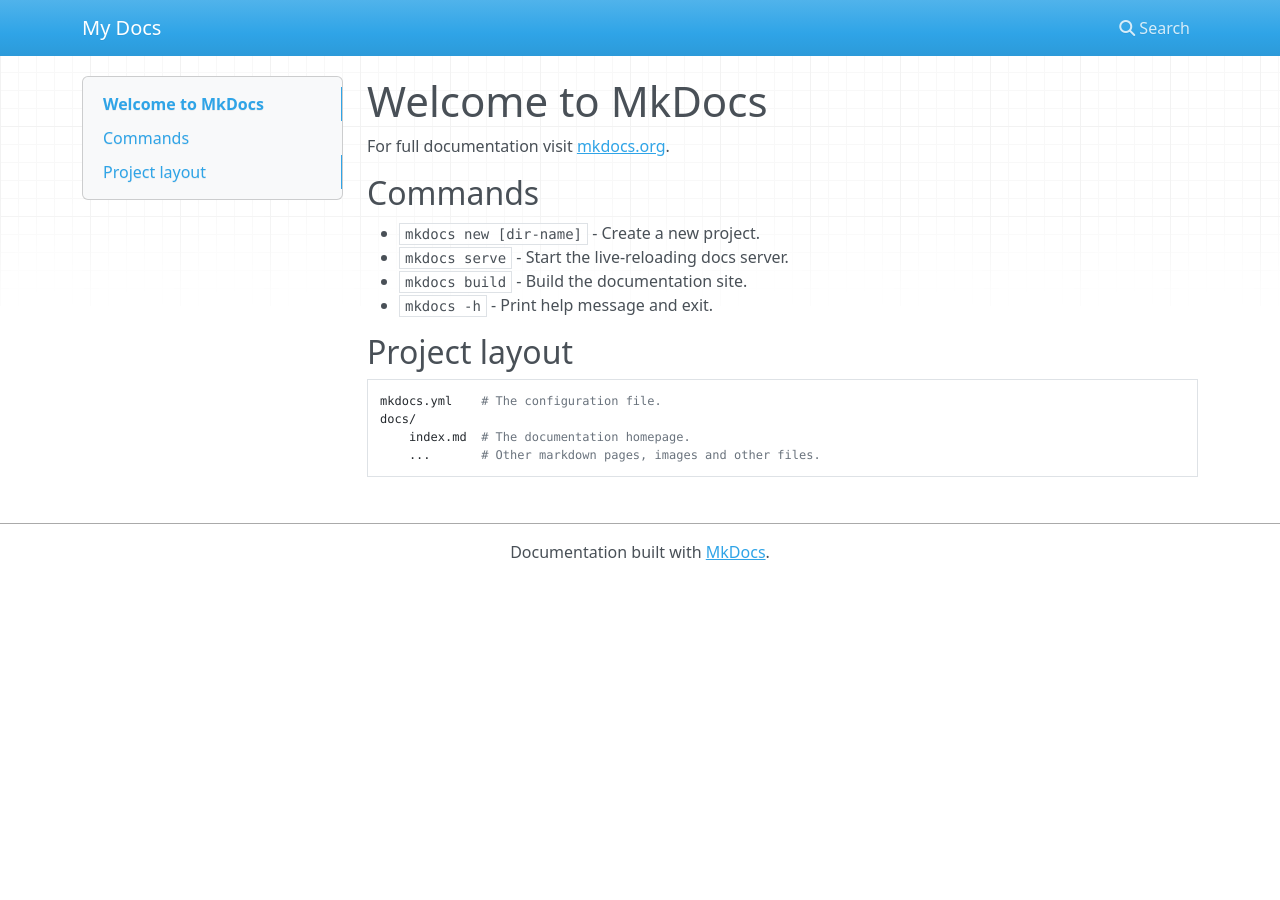
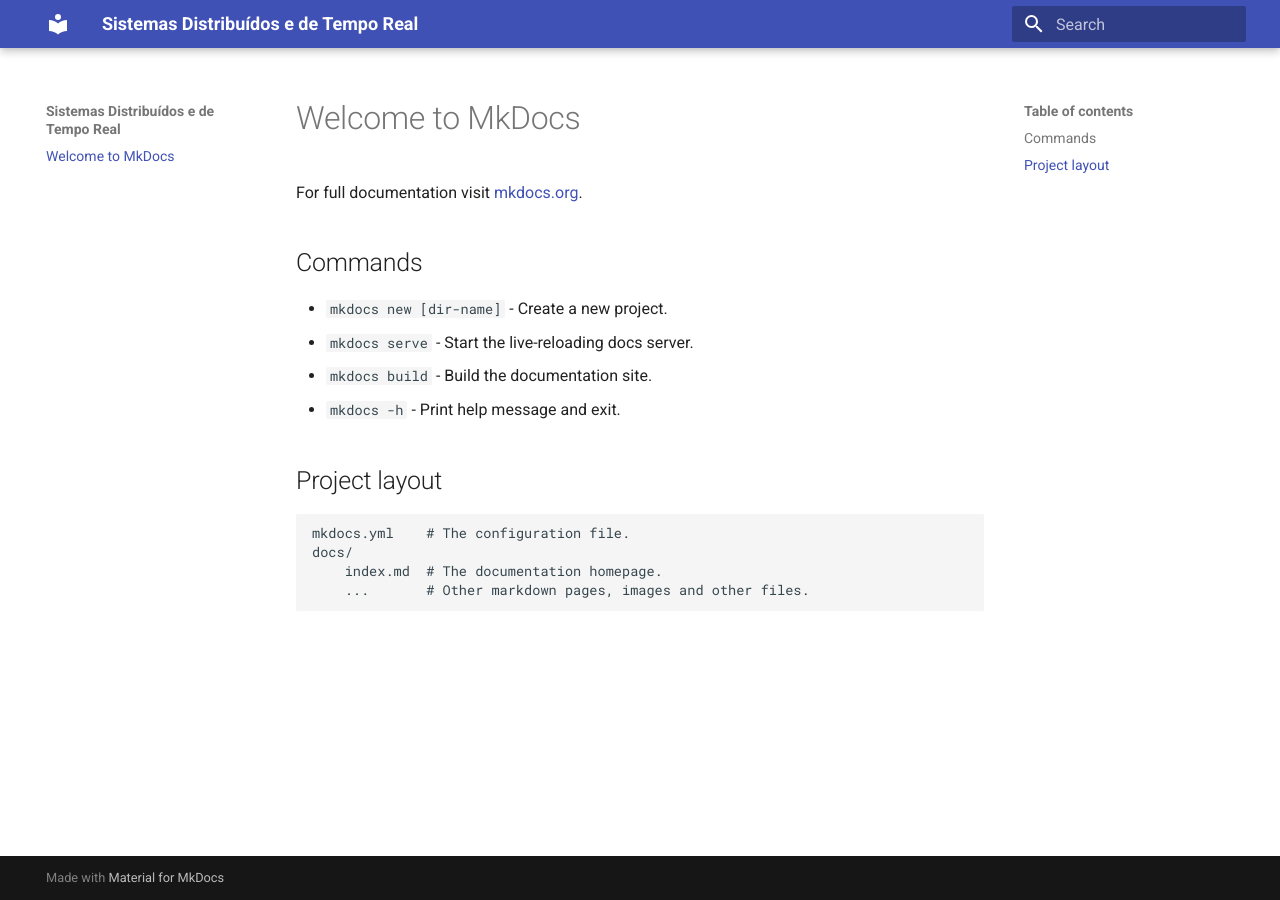
Before and after one commit to joaoepj2/sistemas-distribuidos-tempo-real, an MkDocs documentation site: the page built from docs/index.md, in a window 1280 px wide. Built offline with MkDocs 1.6.1 and Material for MkDocs 9.7.7, drawn with Linux system fonts in a browser that asks for light colours; nearby versions of some CDN libraries.

Commit message:
Testando a configuração do tema

```diff
--- a/mkdocs.yml
+++ b/mkdocs.yml
@@ -1 +1,3 @@
-site_name: My Docs
+site_name: Sistemas Distribuídos e de Tempo Real
+theme:
+  name: material
```
